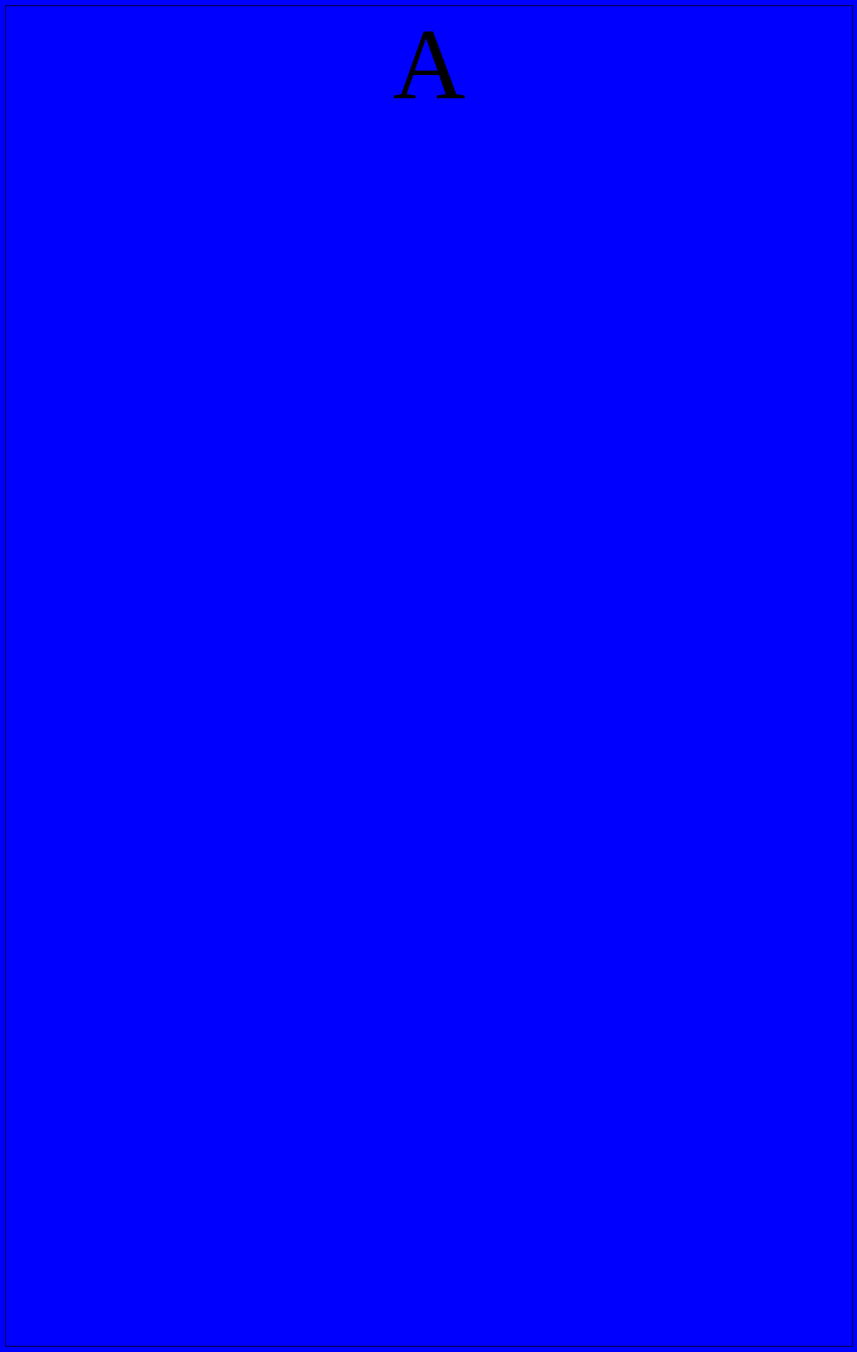
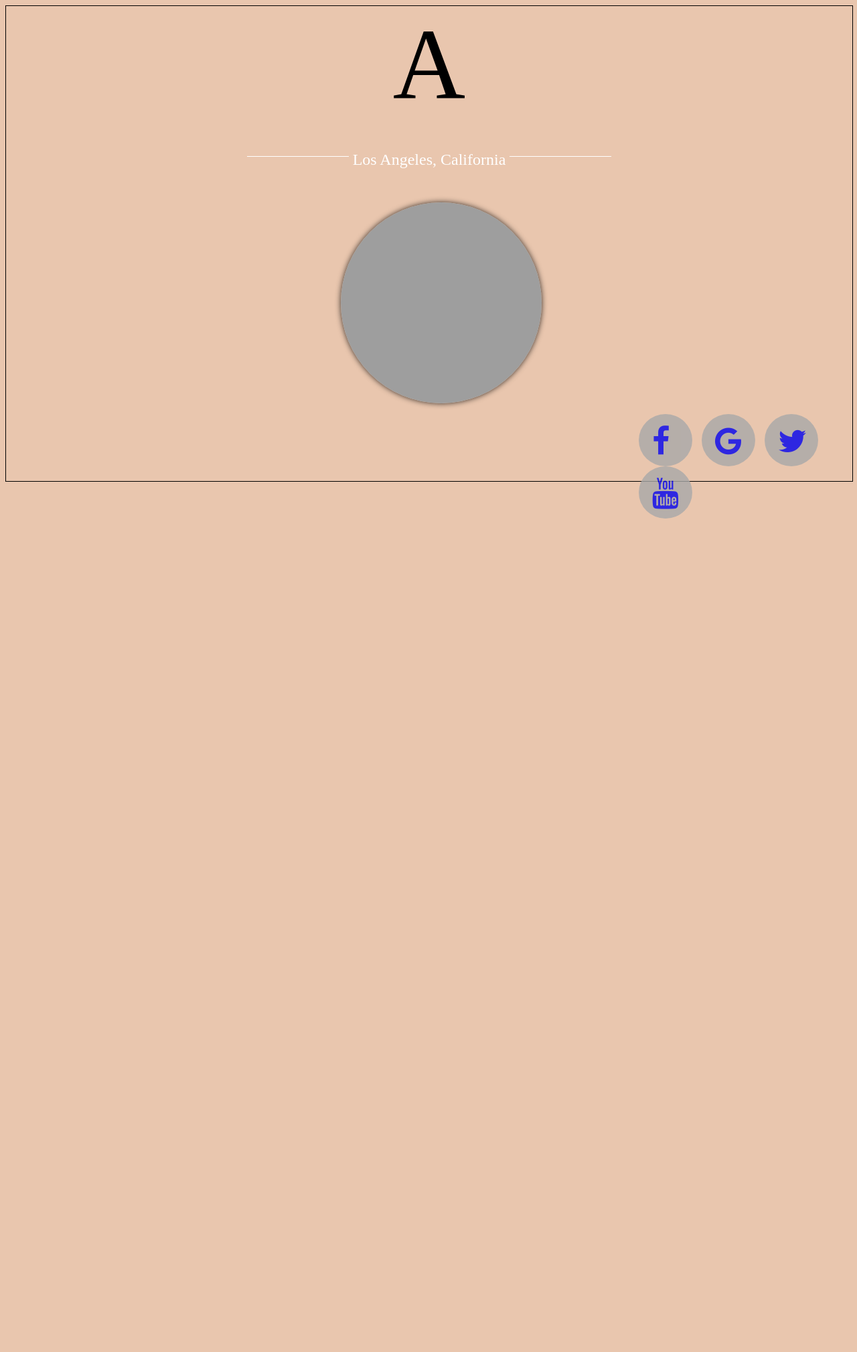
Before and after one commit to AngelaBanuelos/LandingPage, a PHP site: page / in a window 1280 px wide. Shown: the whole page at 67% size. After the commit the page ends 774 px from the top, so only its background shows below. Run offline with PHP 8.4, Linux system fonts and the light colour scheme; some libraries are stand-ins or nearby versions; grey boxes are pictures that could not be loaded.

Commit message:
Stylized home page

```diff
--- a/index.php
+++ b/index.php
@@ -6,14 +6,34 @@
 </head>
 <body>
 <div id="bar1">
-<div id="letter">
+	<div id="letter">
 	A
+	</div>
+<div id="la">
+	<hr>
+		<span>
+	</hr>
+			Los Angeles, California
+	<hr>
+		</span>
+	</hr>
 </div>
+<div class="circular"></div>
+<footer id="footer">
+	<div class="soc">
+  <link href="//netdna.bootstrapcdn.com/font-awesome/4.1.0/css/font-awesome.min.css" rel="stylesheet">
+<ul class="socials">
+
+  <li id="f"><a href="http://facebook.com"><i class="fa fa-facebook"></a></i></li>
+  <li><a href="http://mail.google.com"><i class="fa fa-google"></a></i></li>
+  <li id="t"><a href="http://twitter.com"><i class="fa fa-twitter"></a></i></li>
+  <li><a href="http://youtube.com"><i class="fa fa-youtube"></a></i></li>
+<!--  add anchor tags, and off u go -->
+
+    </ul>
 </div>
-<!-- <div id="sidebar1">
+
+</footer>
 </div>
-<div id="sidebar2">
-</div> -->
-
 </body>
 </html>
--- a/main.css
+++ b/main.css
@@ -1,5 +1,5 @@
 body{
-	background-color: blue;
+	background-color: #E9C6AE;
 }
 #contact{
 	background-color: pink;
@@ -14,25 +14,77 @@ body{
 	color:black;
 }
 #bar1{
-	height: 2000px;
+	height: 100%;
 	width: 100%;
 	/*background-color: gray;*/
 	border: 1px solid black;
 }
-/*#sidebar1{
-	width: 1px;
-	height: 100px;
-	background-color: orange;
+#la{
+	color: white;
 	text-align: center;
-	border: 1px solid black;
+	font-size: 18pt;
+	margin-top: 40px;
+	font-family: 'Slabo 27px', serif;
 }
-#sidebar2{
-	width: 1px;
-	height: 100px;
-	background-color: orange;
-	margin-left: 1000px;
-	margin-bottom: 50px;
-	border: 1px solid black;
+hr{
+	width: 12%;
+	border: 0;
+	border-top: 1px solid #FFF;
+	display: inline-block;
+}
+.circular {
+    margin-left: 500px;
+    margin-top: 50px;
+    margin-bottom: 15px;
+    text-align: center;
+    width: 300px;
+    height: 300px;
+    border-radius: 150px;
+    -webkit-border-radius: 150px;
+    -moz-border-radius: 150px;
+    background: url("http://www.hiphopdx.com//images/news/1-1-2-JCole_304.jpg") no-repeat;
+    box-shadow: 0 0 8px rgba(0, 0, 0, .8);
+    -webkit-box-shadow: 0 0 8px rgba(0, 0, 0, .8);
+    -moz-box-shadow: 0 0 8px rgba(0, 0, 0, .8);
+    color: black;
+}
+#footer{
+padding-left: 900px;
+height: 100px;
+}
+
+.socials li{
+   opacity:.8;
+   -webkit-transition: -webkit-all 1.4s ease;
+   -moz-transition: -moz-all 1.4s ease;
+   -o-transition: -o-all 1.4s ease;
+   transition: all 1.4s ease;
+   display:inline-block;
+   padding:15px 5px 10px 20px;
+   background-color:#a9a9a9;
+   width:55px;
+  margin:0 5px;
+   border-radius:50%;
+   font-size:2.9em;
 
 }
-*/
+.socials li:hover{
+   -webkit-transform:scale(1.5) rotate(360deg);
+   -moz-transform: scale(1.5) rotate(360deg);
+   -o-transform: scale(1.5) rotate(360deg);
+   -ms-transform: scale(1.5) rotate(360deg);
+   transform: scale(1.5) rotate(360deg);
+   color:red;
+   opacity:1;
+   cursor:pointer;
+  box-shadow:1px 1px 5px #000;
+}
+#f:hover{
+  color:#00008B;
+}
+#t:hover{
+  color:#6495ED;
+}
+.socials{
+  list-style:none;
+}
```
